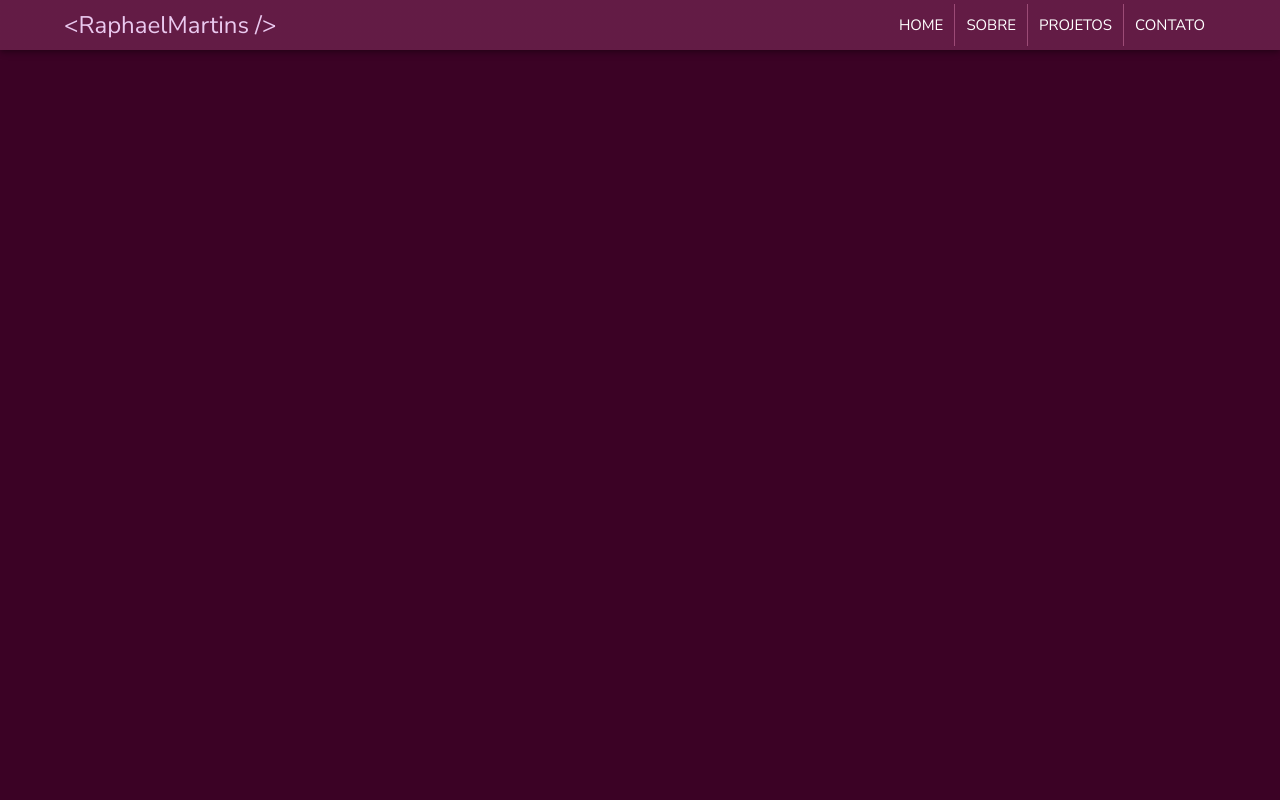
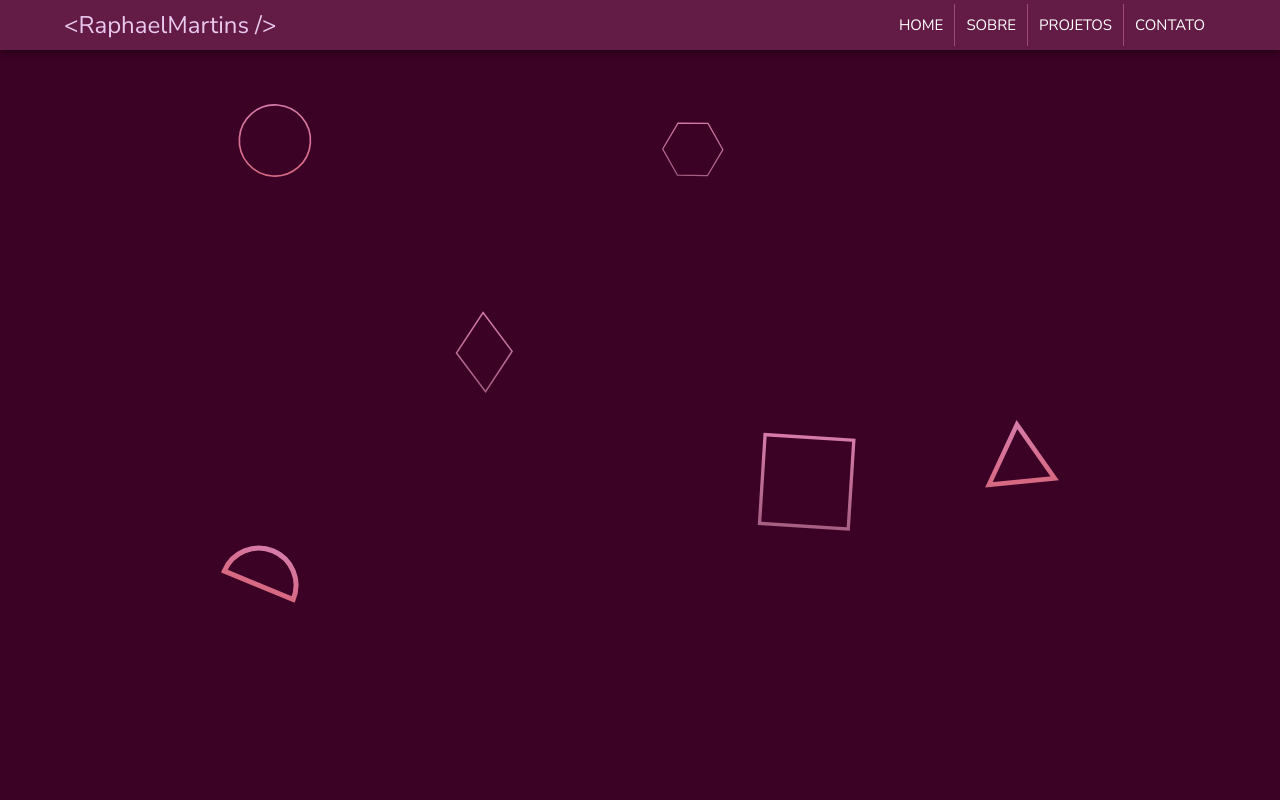
Before and after one commit to raphaelalmeidamartins/raphaelalmeidamartins.github.io, a React (Create React App) app: page / in a window 1280 px wide. Shown: the top 800 px of the page. Built offline with nearby package versions, Linux system fonts and the light colour scheme.

Commit message:
:lipstick: style: add svg background

```diff
--- a/src/App.js
+++ b/src/App.js
@@ -5,12 +5,18 @@ import About from './pages/About';
 import Contact from './pages/Contact';
 import Home from './pages/Home';
 import Projects from './pages/Projects';
+import background from './assets/other-images/scattered-forcefields.svg';
 
 function App() {
   return (
     <>
       <Header />
-      <main>
+      <main style={{
+        backgroundColor: '#3B0225',
+        backgroundImage: `url(${background})`,
+        backgroundAttachment: 'fixed',
+        backgroundSize: 'cover',
+      }}>
         <Home />
         <About />
         <Projects />
```
